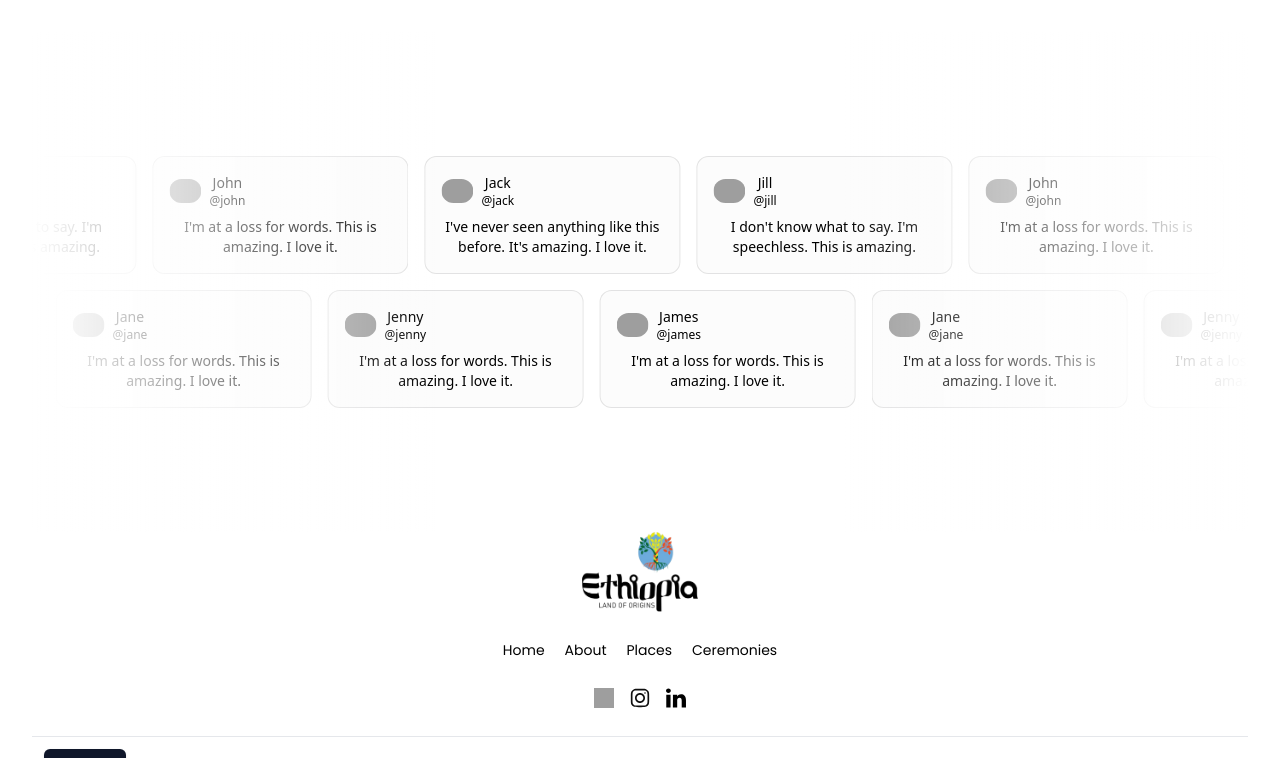
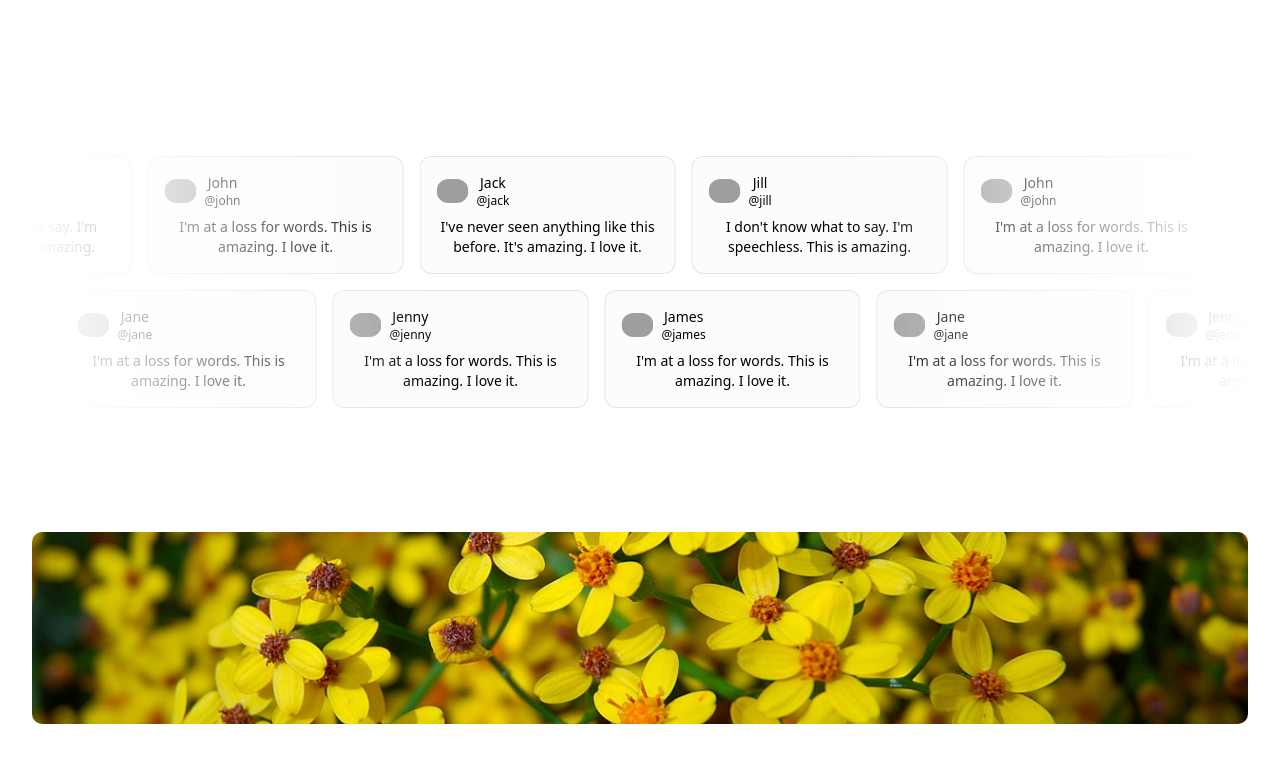
Before and after one commit to itskidus02/tourism, a React (Vite) app: page / in a window 1280 px wide. Shown: the top 758 px of the page. Built offline with nearby package versions, Linux system fonts and the light colour scheme; grey boxes are pictures that could not be loaded.

Commit message:
added countdown

```diff
--- /dev/null
+++ b/src/components/Countdown.jsx
@@ -0,0 +1,12 @@
+import React from 'react'
+import adey from "../assets/images/adey.jpg"
+const Countdown = () => {
+  return (
+    <div className='flex justify-center items-center  mb-9'>
+        <img src={adey} className='w-full h-[12rem] object-cover rounded-[10px]' alt="" />
+
+    </div>
+  )
+}
+
+export default Countdown
--- a/src/components/FooterDiv.jsx
+++ b/src/components/FooterDiv.jsx
@@ -6,7 +6,7 @@ import ethbgblack from "../assets/icons/eth-bg-black.png";
 import { Button } from "./ui/button";
 const FooterDiv = () => {
   return (
-<div className="font-poppins text-xs md:text-sm lg:text-md">
+<div className="font-poppins bottom-0 text-xs md:text-sm lg:text-md">
 
       <div className="flex justify-center items-center flex-col gap-7">
         {/* logo */}
--- a/src/pages/Home.jsx
+++ b/src/pages/Home.jsx
@@ -1,10 +1,12 @@
 import { MarqueeDemo } from "@/components/magicui/MarqueeDemo";
 import React from "react";
 import FooterDiv from "@/components/FooterDiv";
+import Countdown from "@/components/Countdown";
 const Home = () => {
   return (
     <div>
     <MarqueeDemo/>
+    <Countdown/>
 <FooterDiv/>
   </div>
   );
```
Also changed, not shown: src/assets/images/adey.jpg (added).
